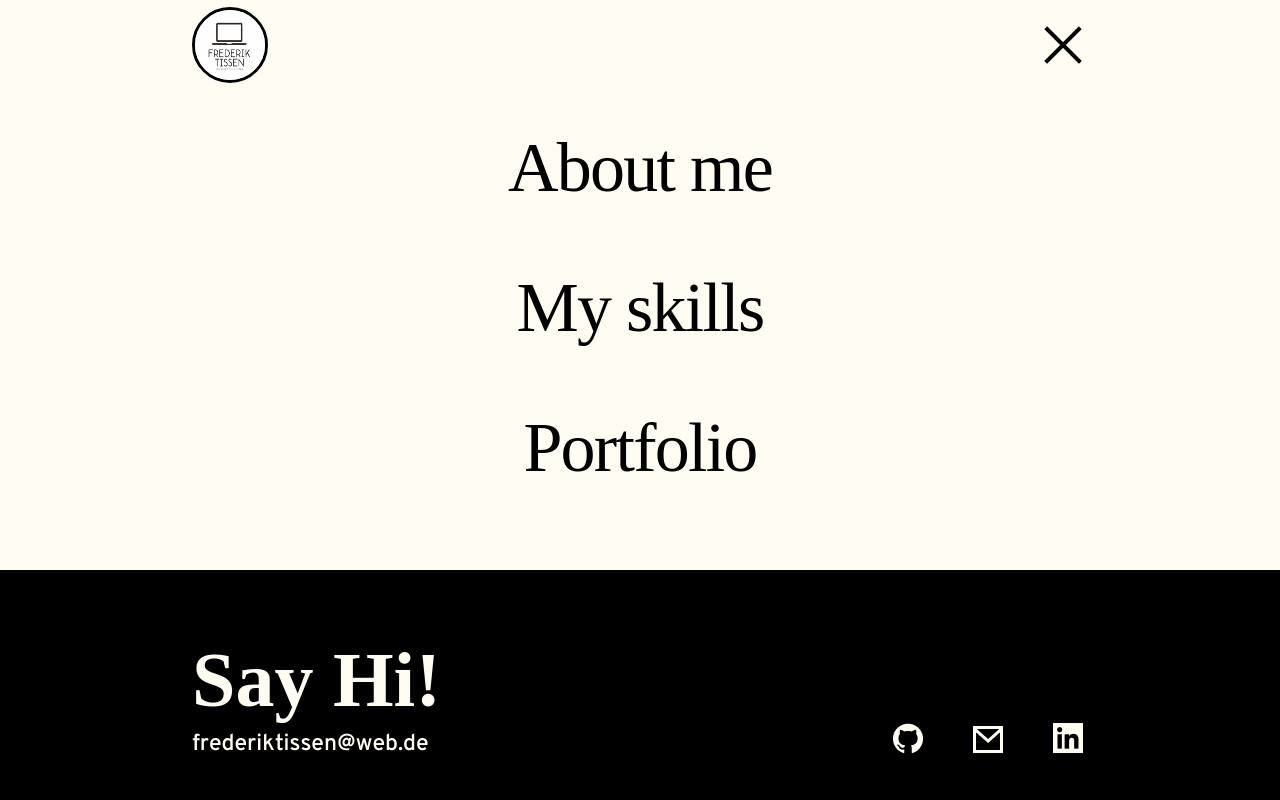
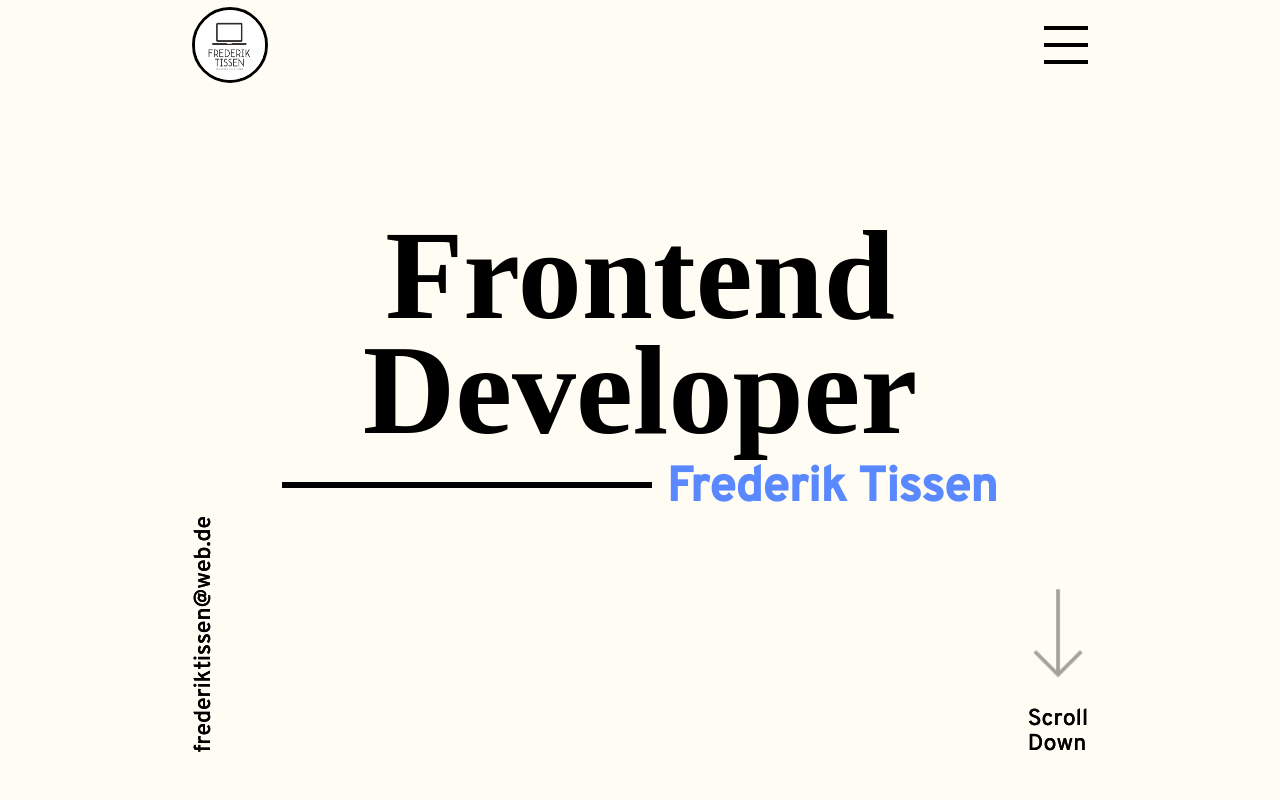
Before and after one commit to FrederikTissen/Portfolio, an Angular app: page / in a window 1280 px wide. Shown: the top 800 px of the page. Built offline with nearby package versions, Linux system fonts and the light colour scheme; a web font is replaced by a local one.

Commit message:
open menu bug fixxed

```diff
--- a/src/app/app-routing.module.ts
+++ b/src/app/app-routing.module.ts
@@ -6,11 +6,11 @@ import { StartscreenComponent } from './startscreen/startscreen.component';
 
 
 const routes: Routes = [
-
+  {path: '', component: StartscreenComponent},
 ];
 
 @NgModule({
   imports: [RouterModule.forRoot(routes)],
   exports: [RouterModule]
 })
-export class AppRoutingModule { }
+export class AppRoutingModule {}
--- a/src/app/app.module.ts
+++ b/src/app/app.module.ts
@@ -9,6 +9,7 @@ import { MySkillsComponent } from './my-skills/my-skills.component';
 import { PortfolioComponent } from './portfolio/portfolio.component';
 import { ContactComponent } from './contact/contact.component';
 import { MenuComponent } from './menu/menu.component';
+import { LegalNoticeComponent } from './legal-notice/legal-notice.component';
 
 @NgModule({
   declarations: [
@@ -18,7 +19,8 @@ import { MenuComponent } from './menu/menu.component';
     MySkillsComponent,
     PortfolioComponent,
     ContactComponent,
-    MenuComponent
+    MenuComponent,
+    LegalNoticeComponent
   ],
   imports: [
     BrowserModule,
--- a/src/app/data.service.ts
+++ b/src/app/data.service.ts
@@ -17,6 +17,4 @@ export class DataService {
         this.dataEmitter.next(data);
     }
 
-
-
 }
--- /dev/null
+++ b/src/app/legal-notice/legal-notice.component.html
@@ -0,0 +1 @@
+<p>legal-notice works!</p>
--- a/src/app/menu/menu.component.ts
+++ b/src/app/menu/menu.component.ts
@@ -8,15 +8,17 @@ import { DataService} from '../data.service';
 })
 export class MenuComponent {
 
-  public menuIsOpen: boolean = true;
+  public menuIsOpen: boolean = false;
 
+  constructor(private dataService: DataService) {}
 
-  constructor(public dataService: DataService) {
-
+  ngOnInit() {
+    this.dataService.dataEmitter.subscribe((value) => {
+      this.menuIsOpen = value;
+    })
   }
 
   closeMenu() {
-    this.dataService.raiseDataEmitterEvent(this.menuIsOpen);
     this.menuIsOpen = false;
   }
 
--- a/src/app/startscreen/startscreen.component.ts
+++ b/src/app/startscreen/startscreen.component.ts
@@ -7,10 +7,10 @@ import { DataService } from '../data.service';
   styleUrls: ['./startscreen.component.scss']
 })
 export class StartscreenComponent  {
-  public menuIsOpen: boolean = false;
 
 
-  constructor(public dataService: DataService) {
+
+  constructor(private dataService: DataService) {
 
   }
 
@@ -18,8 +18,7 @@ export class StartscreenComponent  {
 
 
   openMenu() {
-    this.dataService.raiseDataEmitterEvent(this.menuIsOpen);
-    this.menuIsOpen = true;
+    this.dataService.raiseDataEmitterEvent(true);
   }
 
 }
```
Also changed, not shown: src/app/legal-notice/legal-notice.component.ts (added, +10 -0 lines), src/app/legal-notice/legal-notice.component.scss (added), 1 other file (tests, documents, lock files or other folders).
